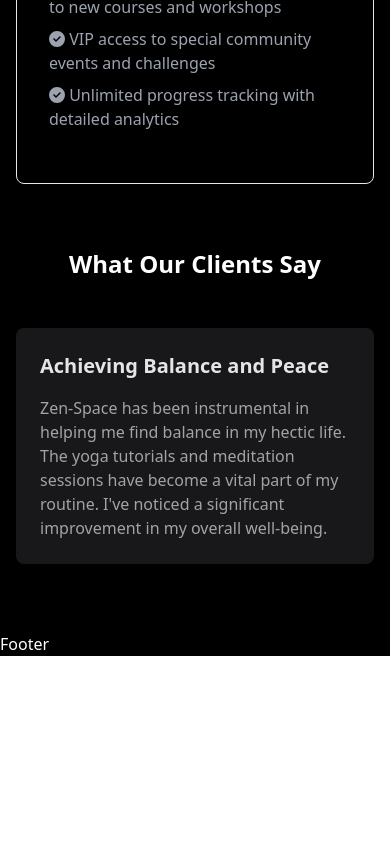
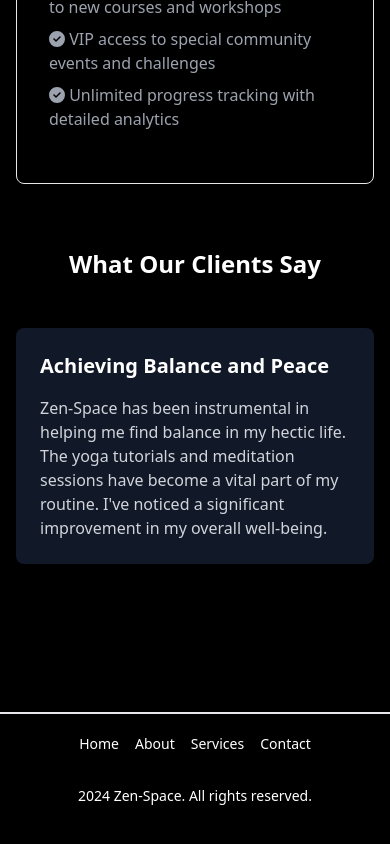
Before and after one commit to VJ-108/zen-space, a React (Vite) app: page / in a window 390 px wide. Shown: the part 3983-4827 px from the top of the page. Before the commit the page ends 4639 px from the top, so only its background shows below. Built offline with nearby package versions, Linux system fonts and the light colour scheme.

Commit message:
added footer and updated Navbar,Testimonials,Card

```diff
--- a/src/components/Footer.tsx
+++ b/src/components/Footer.tsx
@@ -1,5 +1,28 @@
+import Button from "./ui/Button";
+
 const Footer = () => {
-  return <div>Footer</div>;
+  return (
+    <>
+      <div className="container mx-auto mt-20">
+        <div className="text-center mb-14 hidden md:block">
+          <Button size={"large"} className={"text-2xl"} variant={"outline"}>
+            Get Started
+          </Button>
+        </div>
+        <div className="border-t-2 flex justify-between items-center p-5 pb-12 text-sm md:text-lg flex-col md:flex-row">
+          <ul className="flex gap-4 cursor-pointer flex-row">
+            <li>Home</li>
+            <li>About</li>
+            <li>Services</li>
+            <li>Contact</li>
+          </ul>
+          <div className="mt-8 md:mt-0">
+            2024 Zen-Space. All rights reserved.
+          </div>
+        </div>
+      </div>
+    </>
+  );
 };
 
 export default Footer;
--- a/src/components/Navbar.tsx
+++ b/src/components/Navbar.tsx
@@ -1,8 +1,15 @@
+import { useState } from "react";
 import { FontAwesomeIcon } from "@fortawesome/react-fontawesome";
 import Button from "./ui/Button";
-import { faBars } from "@fortawesome/free-solid-svg-icons";
+import { faBars, faTimes } from "@fortawesome/free-solid-svg-icons";
 
 const Navbar = () => {
+  const [isMobileMenuOpen, setIsMobileMenuOpen] = useState(false);
+
+  const toggleMobileMenu = () => {
+    setIsMobileMenuOpen(!isMobileMenuOpen);
+  };
+
   return (
     <>
       <nav className="border-b-[3px] border-white rounded-full p-4 flex items-center justify-between shadow-lg shadow-blue-600 sticky top-0 z-50 bg-black/0 backdrop-blur-md">
@@ -17,16 +24,43 @@
             About
           </Button>
           <Button variant="none" size={"large"}>
-            Course
+            Services
           </Button>
           <Button variant="none" size={"large"}>
             Contact
           </Button>
         </div>
         <div className="block md:hidden text-white">
-          <FontAwesomeIcon icon={faBars} className="h-5" />
+          <FontAwesomeIcon
+            icon={isMobileMenuOpen ? faTimes : faBars}
+            className="h-5 cursor-pointer"
+            onClick={toggleMobileMenu}
+          />
         </div>
       </nav>
+      {isMobileMenuOpen && (
+        <div className="fixed inset-0 z-40 bg-black/90 flex flex-col items-center justify-center space-y-8">
+          <div className="absolute top-4 right-4">
+            <FontAwesomeIcon
+              icon={faTimes}
+              className="h-8 text-white cursor-pointer"
+              onClick={toggleMobileMenu}
+            />
+          </div>
+          <Button variant="none" size={"large"} onClick={toggleMobileMenu}>
+            Home
+          </Button>
+          <Button variant="none" size={"large"} onClick={toggleMobileMenu}>
+            About
+          </Button>
+          <Button variant="none" size={"large"} onClick={toggleMobileMenu}>
+            Services
+          </Button>
+          <Button variant="none" size={"large"} onClick={toggleMobileMenu}>
+            Contact
+          </Button>
+        </div>
+      )}
     </>
   );
 };
--- a/src/components/Testimonials.tsx
+++ b/src/components/Testimonials.tsx
@@ -43,9 +43,9 @@
               <Card
                 title={test.title}
                 description={test.description}
-                variant={"metallic"}
-                titleVariant={{ variant: "metallic" }}
-                descriptionVariant={{ variant: "metallic" }}
+                variant={"dark"}
+                titleVariant={{ variant: "dark" }}
+                descriptionVariant={{ variant: "dark" }}
                 className="md:h-full"
               />
             </div>
--- a/src/components/ui/Card.tsx
+++ b/src/components/ui/Card.tsx
@@ -31,14 +31,13 @@
 };
 
 const cardVariants = cva(
-  "rounded-lg p-6 cursor-pointer transform duration-300",
+  "rounded-lg p-6 cursor-pointer transform duration-300 hover:ring-4 hover:-translate-y-4",
   {
     variants: {
       variant: {
-        default:
-          "bg-white hover:ring-4 hover:ring-blue-600 hover:-translate-y-4",
-        metallic:
-          "bg-zinc-900 hover:ring-4 hover:ring-blue-600 hover:-translate-y-4",
+        default: "bg-white hover:ring-blue-600",
+        metallic: "bg-zinc-900 hover:ring-blue-600",
+        dark: "bg-gray-900 hover:ring-slate-700",
       },
     },
     defaultVariants: {
@@ -52,6 +51,7 @@
     variant: {
       default: "text-neutral-800",
       metallic: "text-neutral-200",
+      dark: "text-white",
     },
     size: {
       small: "text-lg md:text-xl",
@@ -70,6 +70,7 @@
     variant: {
       default: "text-neutral-700",
       metallic: "text-neutral-400",
+      dark: "text-gray-300",
     },
     size: {
       small: "text-sm md:text-base",
```
